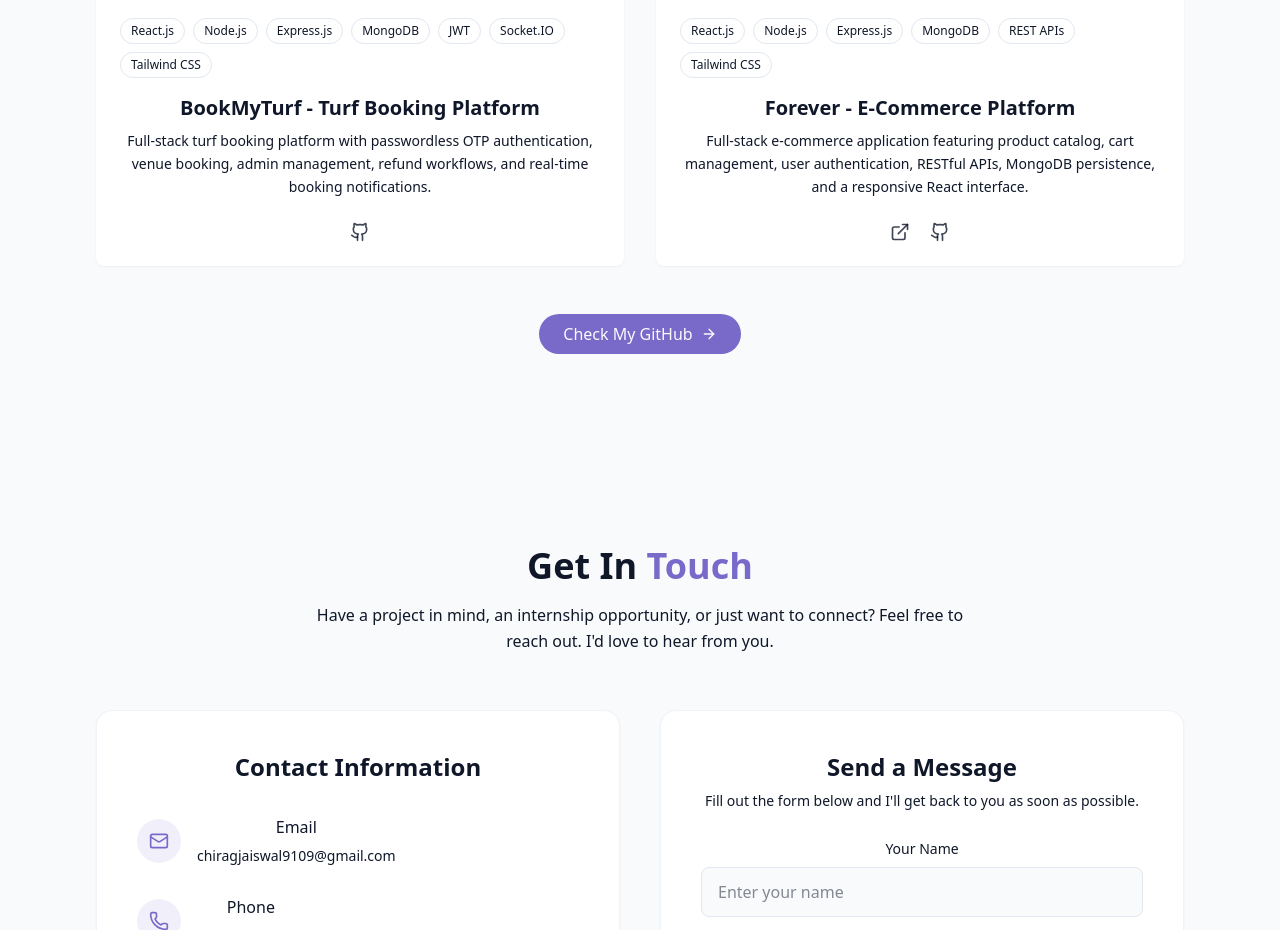
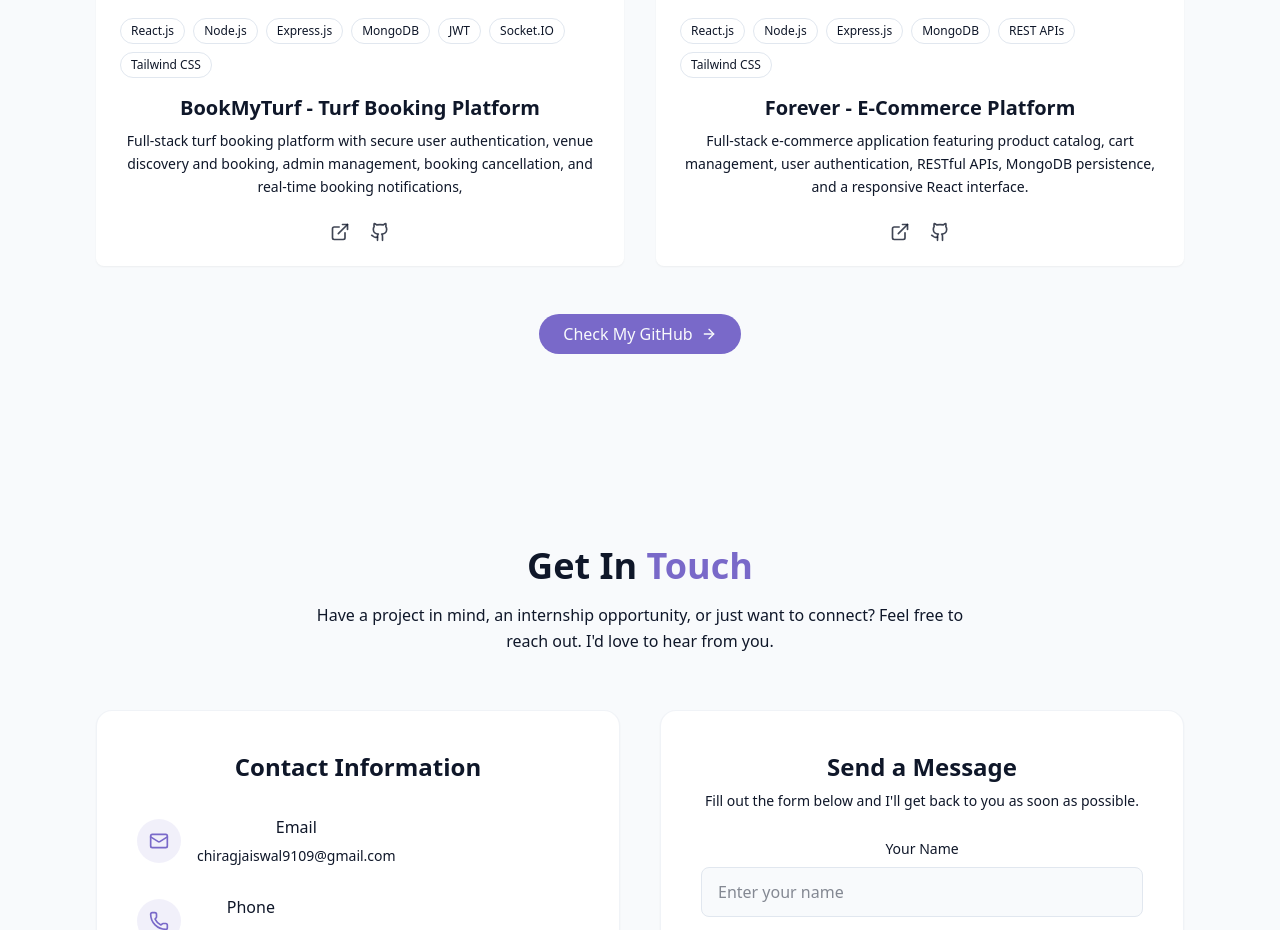
Before and after one commit to chirag-jaiswal-git/My-Portfolio, a React (Vite) app: page / in a window 1280 px wide. Shown: the part 3220-4150 px from the top of the page. Built offline with nearby package versions, Linux system fonts and the light colour scheme.

Commit message:
Update Project Section

```diff
--- a/src/components/ProjectsSection.jsx
+++ b/src/components/ProjectsSection.jsx
@@ -9,7 +9,8 @@ const projects = [
     id: 1,
     title: "BookMyTurf - Turf Booking Platform",
     description:
-      "Full-stack turf booking platform with passwordless OTP authentication, venue booking, admin management, refund workflows, and real-time booking notifications.",
+     "Full-stack turf booking platform with secure user authentication, venue discovery and booking, admin management, booking cancellation, and real-time booking notifications,",
+
     image: img,
     tags: [
       "React.js",
@@ -20,7 +21,7 @@ const projects = [
       "Socket.IO",
       "Tailwind CSS",
     ],
-    demoUrl: "#",
+    demoUrl: "https://book-my-turf-jta8.vercel.app/",
     githubUrl: "https://github.com/chirag-jaiswal-git/BookMyTurf",
   },
 
```
